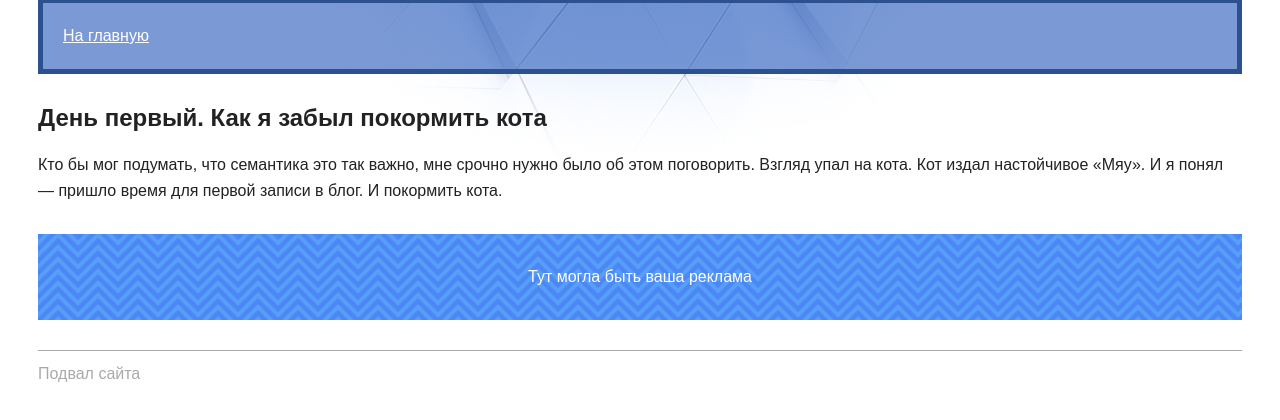
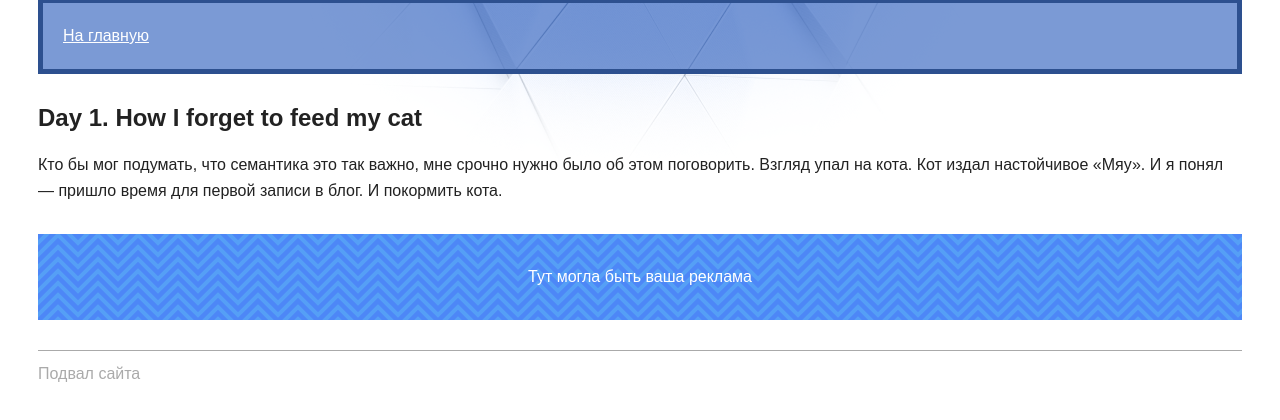
Before and after one commit to Alina-dev-front/first-site, a plain HTML site: page day-1.html in a window 1280 px wide. Shown: the part 116-536 px from the top of the page. Drawn offline with Linux system fonts and the light colour scheme.

Commit message:
translate h1

```diff
--- a/day-1.html
+++ b/day-1.html
@@ -13,7 +13,7 @@
     </header>
     <main>
       <article>
-        <h1>День первый. Как я забыл покормить кота</h1>
+        <h1>Day 1. How I forget to feed my cat</h1>
         <p>Кто бы мог подумать, что семантика это так важно, мне срочно нужно было об этом поговорить. Взгляд упал на кота. Кот издал настойчивое «Мяу». И я понял — пришло время для первой записи в блог. И покормить кота.</p>
       </article>
       <aside class="partnership">
```
